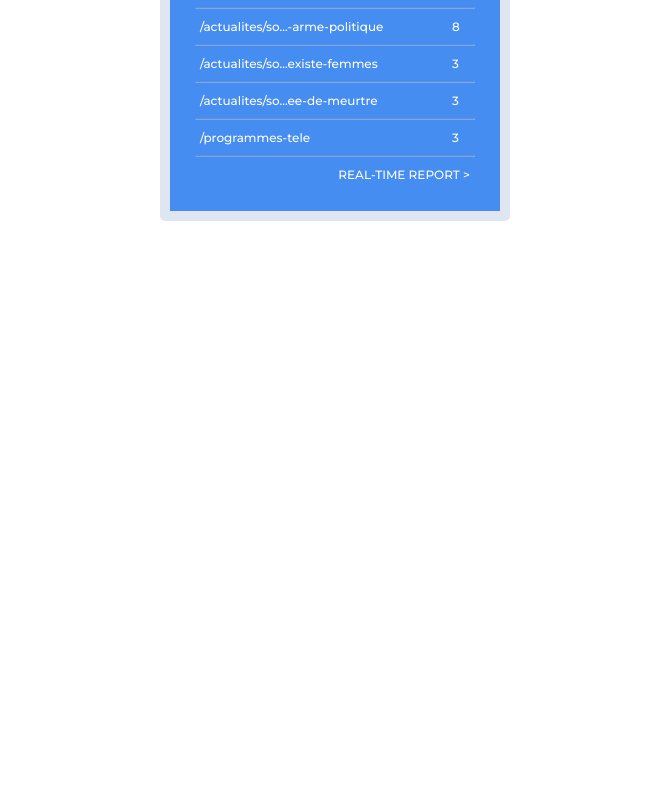
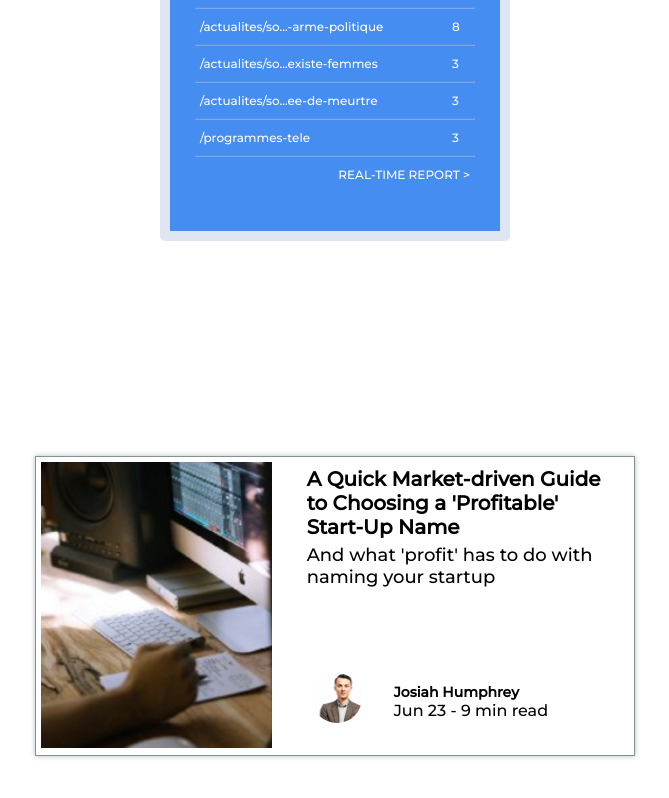
Before and after one commit to Abdulrazak-alkhamry/css-integration-challenge, a plain HTML site: page index.html in a window 1280 px wide. Shown: the part 1174-1972 px from the top of the page, without its empty margins (305-974 px from the left). Before the commit the page ends 1625 px from the top, so only its background shows below. Drawn offline with nearby package versions, Linux system fonts and the light colour scheme.

Commit message:
third interface done

```diff
--- a/index.html
+++ b/index.html
@@ -102,7 +102,29 @@
 
     <!--------             Interface 3                    -------->
 
-    <section></section>
+    <section>
+        <div class="third-cover">
+            <div class="third-section">
+                <div class="imgsec3"></div>
+                <div class="sec3">
+                    <div class="box_text">
+                        <h1 class="main-txt-sec3">A Quick Market-driven Guide to Choosing a 'Profitable' Start-Up Name
+                        </h1>
+                        <p class="sec3p1">And what 'profit' has to do with naming your startup</p>
+                    </div>
+                    <div class="author">
+                        <div class="imgjosaih"></div>
+                        <div class="box-author">
+                            <div class="text-author">
+                                <h2 class="sec3h2">Josiah Humphrey</h2>
+                                <p class="sec3p2">Jun 23 - 9 min read</p>
+                            </div>
+                        </div>
+                    </div>
+                </div>
+            </div>
+        </div>
+    </section>
 
 </body>
 
--- a/style.css
+++ b/style.css
@@ -120,7 +120,7 @@
     padding:5px 20px;
     margin: 0 auto;
     background-color: #468df1;
-    height:580px;
+    height:600px;
     width: 350px;
     font-family: 'Montserrat', sans-serif;
 
@@ -166,3 +166,82 @@ hr{
     display: flex;
     justify-content: flex-end;
 }
+
+
+
+/* ---- THIRD SECTION ----*/
+
+.third-cover{
+    margin: 0 auto;
+    height: 100vh;
+    display: flex;
+    justify-content: center;
+}
+
+.third-section{
+    font-size: 2rem;
+	display: flex;
+	border: solid #839192 1px;
+	width: 600px;
+	height: 300px;
+    margin: 10px 0;
+    padding:0px;
+    box-shadow: 0px 0px 5px  #aab4b5e7;
+    font-family: 'Montserrat', sans-serif;
+}
+.author{
+	display: flex;
+	margin-top: 80px;
+}
+.sec3{
+	width: 60%;
+	padding: 20px
+}
+.imgsec3{
+	background-image: url("./images/sec3.jpg");
+	background-size: cover;
+	width: 40%;
+	height:96%;
+}
+
+.imgjosaih{
+	background-image: url("./images/Josiah.jpg");
+	background-size: 120%;
+	width: 50px;
+	height: 50px;
+	border-radius: 50%;
+}
+.box_text{
+	margin: auto;
+	margin-top: -20px;
+}
+.main-txt-sec3{
+	font-size: 20px;
+}
+
+.sec3p1{
+	font-size: 18px;
+
+}
+.sec3p2{
+	font-size: 16px;
+	margin-top: -5px;
+}
+
+.text-author{
+	padding-left: 12px;
+}
+.sec3h2{
+	font-size: 14px;
+    display: block;
+
+}
+.sec3p{
+	font-size: 14px;
+	margin-top: -5px;
+}
+
+.box-author{
+	display: flex;
+	align-items: center;
+}
```
Also changed, not shown: images/Josiah.jpg (added), images/sec3.jpg (added).
